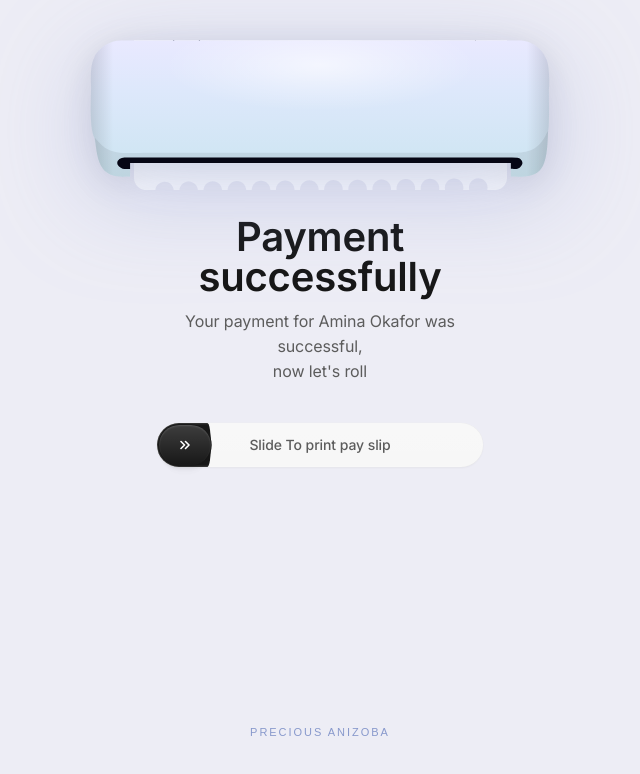
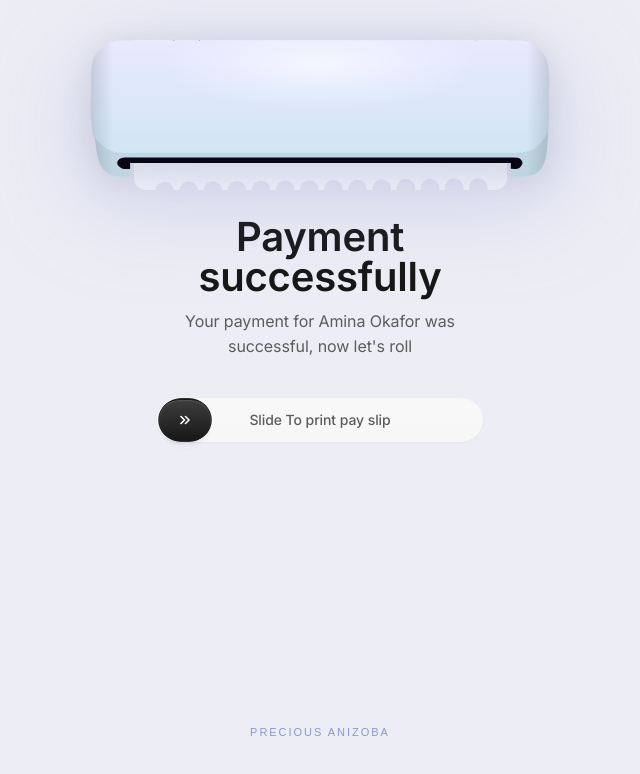
Before and after one commit to dikhsitb/Terminal-Printer-animation, a React (Vite) app: page / in a window 1280 px wide. Shown: the top 774 px of the page, without its empty margins (320-960 px from the left). Built offline with nearby package versions, Linux system fonts and the light colour scheme; a web font is replaced by a local one.

Commit message:
Fix dark fill bleed and subtitle line wrap
- Dark sweep fill: use explicit width from left=2px instead of scaleX from left=0,
  eliminating the 2px dark sliver visible to the left of the handle at rest
- Subtitle: remove <br/> so text flows naturally to 2 lines instead of 3

```diff
--- a/src/PrinterAnimation.tsx
+++ b/src/PrinterAnimation.tsx
@@ -237,14 +237,13 @@ function SlideButton({ onComplete }: { onComplete: () => void }) {
         background: 'linear-gradient(180deg, rgba(255,255,255,0.154) 6.67%, rgba(255,255,255,0) 103%), rgb(247,247,247)',
         boxShadow: '0 0 0 0.3px #ebebeb, 0 1px 3px -1.5px rgba(51,51,51,0.16)',
       }}>
-        {/* Dark sweep fill */}
+        {/* Dark sweep fill — starts exactly at HANDLE_P so no sliver bleeds left of handle */}
         <div style={{
-          position: 'absolute', inset: 0,
+          position: 'absolute', top: 0, bottom: 0, left: HANDLE_P,
           background: '#171717',
           borderRadius: 24,
-          transformOrigin: 'left center',
-          transform: `scaleX(${(HANDLE_P + handleX + HANDLE_W) / TRACK_W})`,
-          transition: dragging ? 'none' : 'transform 0.35s cubic-bezier(.34,1.56,.64,1)',
+          width: handleX + HANDLE_W,
+          transition: dragging ? 'none' : 'width 0.35s cubic-bezier(.34,1.56,.64,1)',
         }} />
         {/* Faint chevron hints along the track */}
         {[70, 110, 150, 190, 230, 270].map((xp) => (
@@ -430,7 +429,7 @@ export function PrinterAnimation() {
                   color: '#5c5c5c', margin: 0, textAlign: 'center',
                   fontFeatureSettings: "'calt' 0, 'liga' 0",
                 }}>
-                  Your payment for Amina Okafor was successful,<br />now let's roll
+                  Your payment for Amina Okafor was successful, now let's roll
                 </p>
               </div>
               {/* Slide button */}
```
